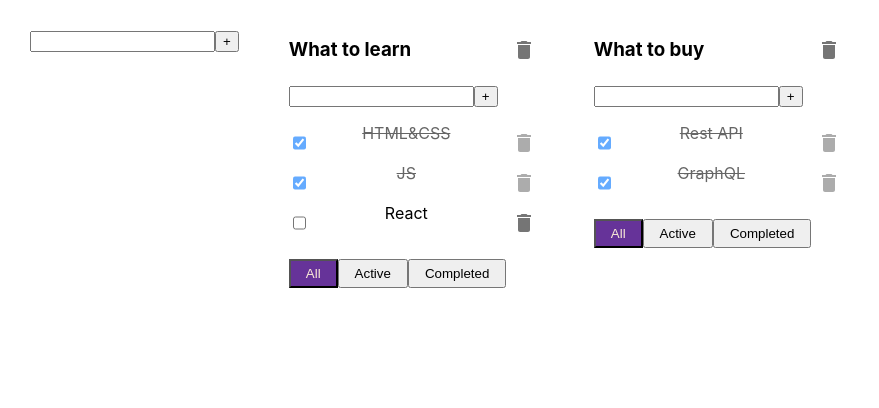
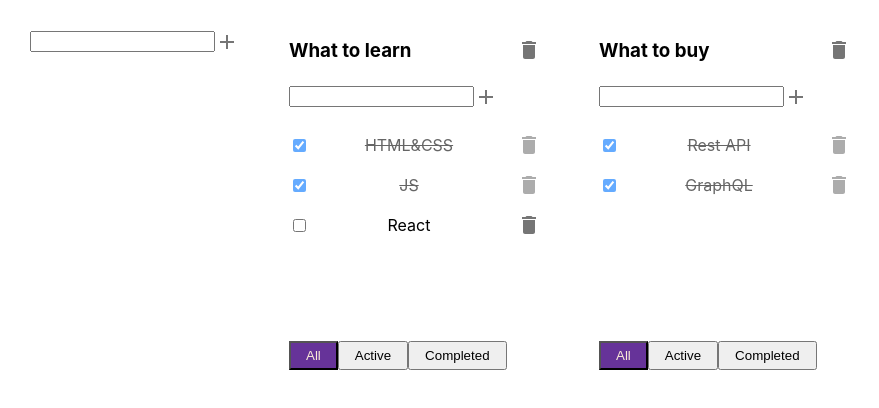
Before and after one commit to Alonasa/Trello, a React (Create React App) app: page / in a window 1280 px wide. Shown: the top 408 px of the page, without its empty margins (0-879 px from the left). Built offline with nearby package versions, Linux system fonts and the light colour scheme.

Commit message:
finish basic todolist mockup with using mui

```diff
--- a/src/components/AddItemForm/AddItemForm.tsx
+++ b/src/components/AddItemForm/AddItemForm.tsx
@@ -1,5 +1,7 @@
 import React, {ChangeEvent, KeyboardEvent, useState} from 'react';
 import {UniversalButton} from '../UniversalButton/UniversalButton';
+import {IconButton} from '@mui/material';
+import AddIcon from '@mui/icons-material/Add';
 
 type AddItemFormType = {
   addItem: (title: string) => void
@@ -33,7 +35,7 @@ export const AddItemForm = (props: AddItemFormType) => {
 	<div>
 	  <input value={title} onChange={getFieldValue}
 			 onKeyPress={onKeyPressHandler} className={error ? 'error' : ''}/>
-	  <UniversalButton callback={addTaskHandler}/>
+	  <IconButton style={{padding: '0'}} onClick={addTaskHandler}><AddIcon/></IconButton>
 	  {error && <div className={'error-message'}>{error}</div>}
 	</div>
   );
--- a/src/components/Todolist/Todolist.module.css
+++ b/src/components/Todolist/Todolist.module.css
@@ -1,10 +1,11 @@
 .todolist {
     min-height: 340px;
-    width: 255px;
+    width: 260px;
     display: flex;
     flex-wrap: wrap;
     align-content: flex-start;
     word-break: break-all;
+    position: relative;
 }
 
 .todolist__header {
@@ -14,11 +15,11 @@
     flex-direction: row;
     justify-content: space-between;
     align-items: center;
-    line-height: 1;
 }
 
 .todolist__inner {
     padding: 0;
+    margin-bottom: 40px;
     width: 100%;
     list-style: none;
     display: flex;
@@ -31,8 +32,10 @@
 .todolist__item {
     display: flex;
     justify-content: space-between;
+    align-items: center;
 }
 
-.todolist__buttonGroup {
-    align-self: flex-end;
+.todolist__buttons {
+    position: absolute;
+    bottom: 0;
 }
--- a/src/components/Todolist/Todolist.tsx
+++ b/src/components/Todolist/Todolist.tsx
@@ -88,7 +88,7 @@ export const Todolist = (props: TodolistType) => {
 			  </li>)
 		  })}
 	  </ul>
-	  <div className={styles.todolist__buttonGroup}>
+	  <div className={styles.todolist__buttons}>
 		<button className={filterStyleHandler('All')}
 				onClick={() => tasksFiltrator('All', props.id)}>All
 		</button>
--- a/src/components/UniversalButton/UniversalButton.tsx
+++ b/src/components/UniversalButton/UniversalButton.tsx
@@ -1,4 +1,5 @@
 import React from 'react';
+import {isMuiElement} from '@mui/material';
 
 type UniversalButtonType = {
   callback: ()=> void
```
